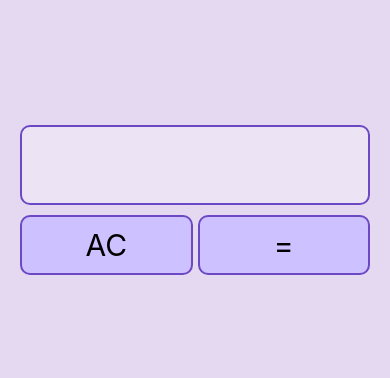
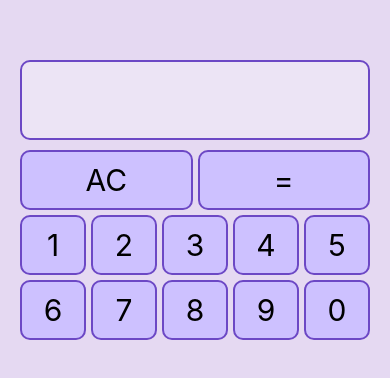
Before and after one commit to mvsilvass/react-native-calculator, a React Native app: screen / in a window 390 px wide. Shown: the part 222-600 px from the top of the page. Built offline with nearby package versions, Linux system fonts and the light colour scheme.

Commit message:
Adiciona NumericButtons

```diff
--- /dev/null
+++ b/src/components/Buttons/NumericButtons/NumericButtons.js
@@ -0,0 +1,49 @@
+import { View, StyleSheet } from 'react-native';
+import { useContext } from 'react';
+import { CalculatorContext } from '../../../contexts/CalculatorContext';
+import Button from '../Button';
+
+export default function NumericButtons() {
+  const { inputExpression, setInputExpression, operations } =
+    useContext(CalculatorContext);
+
+  const addNumber = (number) => {
+    if (
+      inputExpression.length > 0 &&
+      !operations.includes(inputExpression[inputExpression.length - 1])
+    ) {
+      const lastNumber = inputExpression.pop();
+      setInputExpression([...inputExpression, lastNumber + number]);
+    } else {
+      setInputExpression([...inputExpression, number]);
+    }
+  };
+
+  const numbers = [];
+  for (let i = 1; i <= 9; i++) {
+    numbers.push(i);
+  }
+
+  numbers.push(0);
+
+  return (
+    <View style={styles.numericButtonsContainer}>
+      {numbers.map((number) => (
+        <Button
+            key={number}
+            textValue={number.toString()}
+            onPress={() => addNumber(number.toString())}
+        />
+      ))}
+    </View>
+  );
+}
+
+const styles = StyleSheet.create({
+  numericButtonsContainer: {
+    flexDirection: 'row',
+    flexWrap: 'wrap',
+    flex: 1,
+    gap: 5,
+  },
+});
--- a/src/components/Containers/ButtonPanel.js
+++ b/src/components/Containers/ButtonPanel.js
@@ -1,11 +1,16 @@
 import { StyleSheet, View } from 'react-native';
 
 import ControlButtons from '../Buttons/ControlButtons/ControlButtons';
+import NumericButtons from '../Buttons/NumericButtons/NumericButtons';
 
 export default function ButtonPanel() {
   return (
     <View style={styles.buttonPanelContainer}>
         <ControlButtons />
+
+        <View style={styles.rowContainer}>
+          <NumericButtons />
+      </View>
     </View>
   );
 }
```
